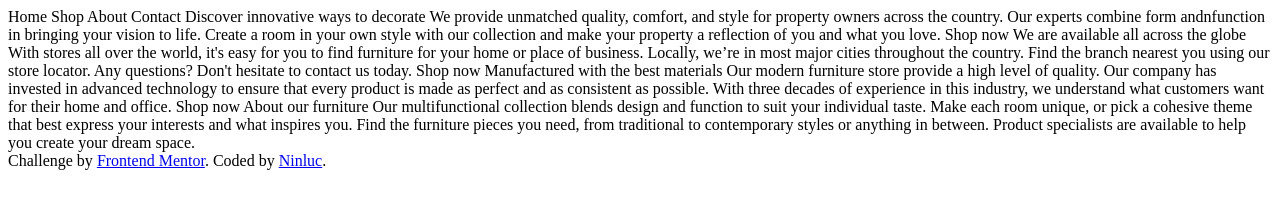
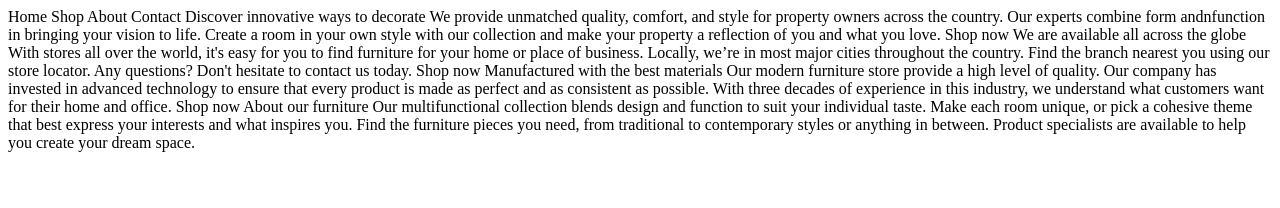
Before and after one commit to Ninluc/room-homepage-master, a plain HTML site: page src/index.html in a window 1280 px wide. Drawn offline with Linux system fonts and the light colour scheme.

Commit message:
removed unused footer

```diff
--- a/src/index.html
+++ b/src/index.html
@@ -44,10 +44,6 @@
   Make each room unique, or pick a cohesive theme that best express your interests and what
   inspires you. Find the furniture pieces you need, from traditional to contemporary styles
   or anything in between. Product specialists are available to help you create your dream space.
-
-  <div class="attribution">
-    Challenge by <a href="https://www.frontendmentor.io?ref=challenge" target="_blank">Frontend Mentor</a>.
-    Coded by <a href="#">Ninluc</a>.
-  </div>
+	</main>
 </body>
 </html>
```
